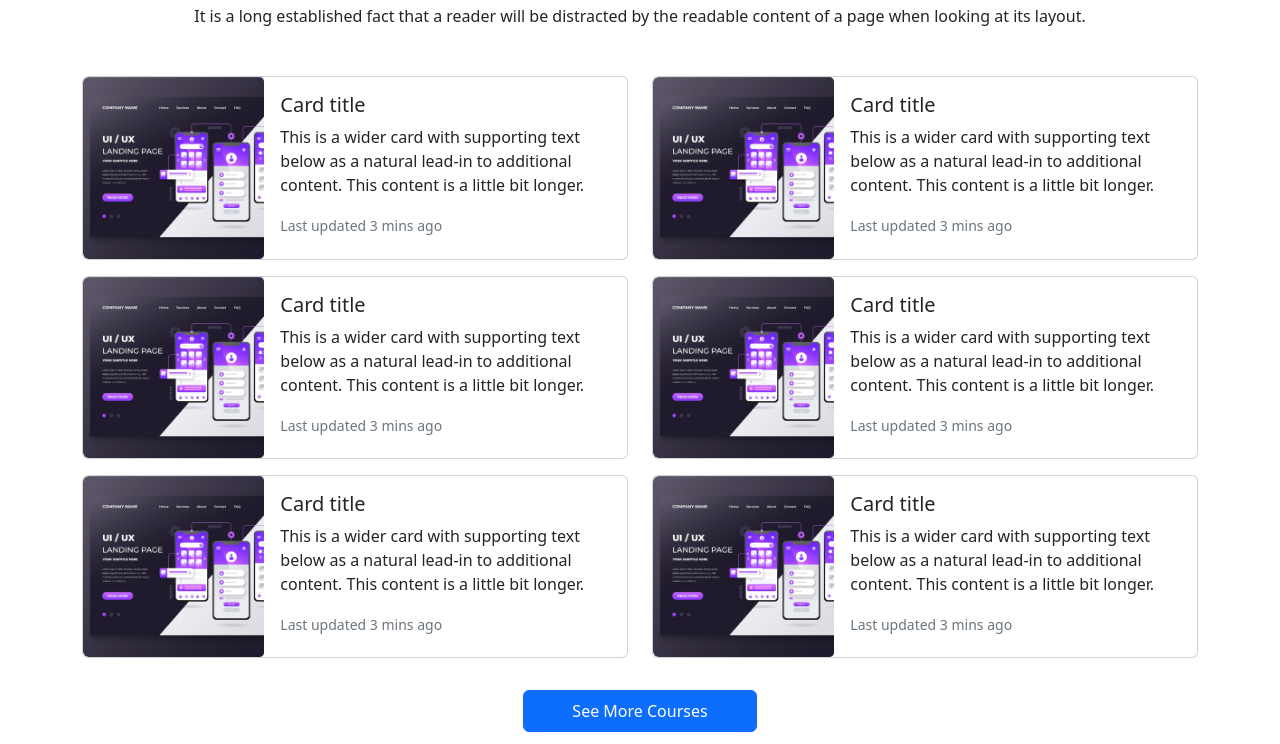
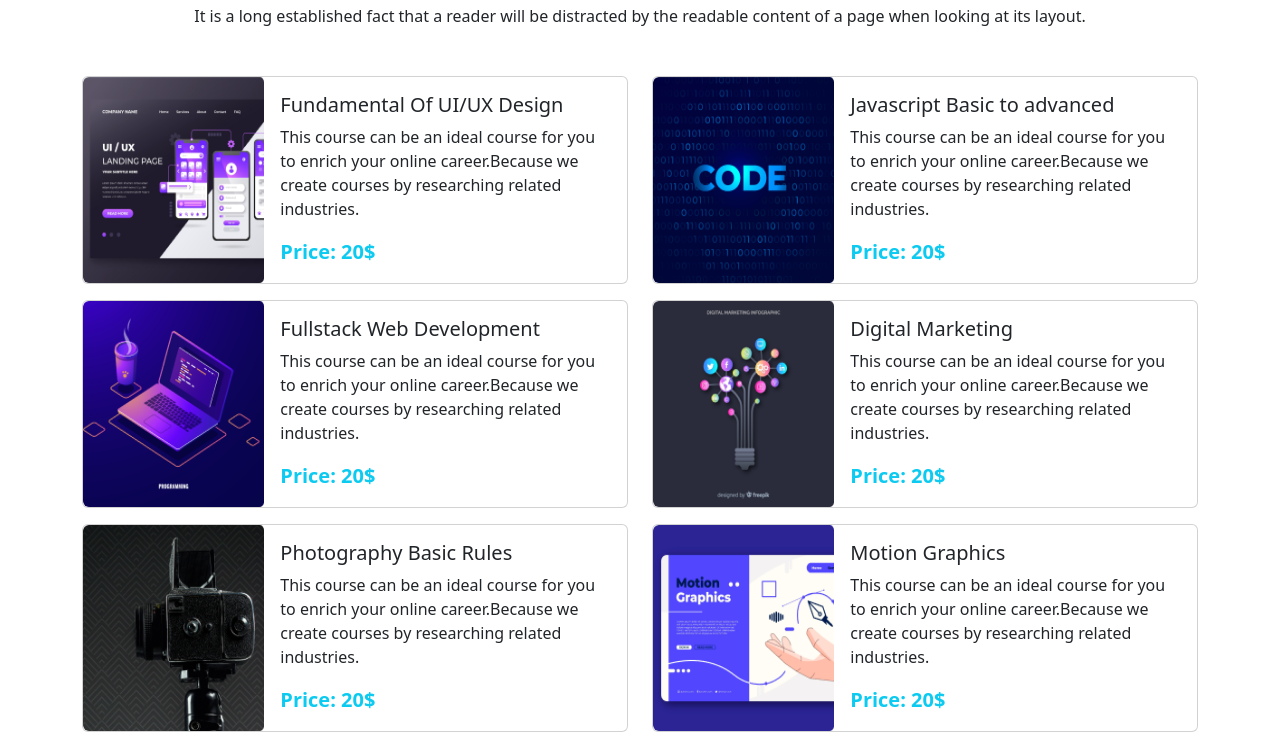
Before and after one commit to sadikware/careerlend, a plain HTML site: page index.html in a window 1280 px wide. Shown: the part 676-1420 px from the top of the page. Drawn offline with nearby package versions, Linux system fonts and the light colour scheme.

Commit message:
join now section added

```diff
--- a/index.html
+++ b/index.html
@@ -23,7 +23,7 @@
     <!-- Navbar Start -->
     <header class="header">
       <nav class="navbar navbar-expand-lg py-4">
-        <div class="container">
+        <div class="container ms">
           <a class="navbar-brand fw-bolder fs-2" href="#">CareerLend</a>
           <button
             class="navbar-toggler"
@@ -181,27 +181,25 @@
           <div class="courses-card">
             <div class="row row-cols-1 row-cols-lg-2">
               <div class="col">
-                <div class="card mb-3">
+                <div class="card mb-3 h-10">
                   <div class="row g-0">
                     <div class="col-md-4 col-12 order-1">
                       <img
                         src="./images/course/course-1.png"
-                        class="img-fluid rounded-start course-banner"
+                        class="img-fluid rounded-start course-banner w-100 h-100"
                         alt="..."
                       />
                     </div>
                     <div class="col-md-8 col-12 order-2">
                       <div class="card-body">
-                        <h5 class="card-title">Card title</h5>
+                        <h5 class="card-title">Fundamental Of UI/UX Design</h5>
                         <p class="card-text">
-                          This is a wider card with supporting text below as a
-                          natural lead-in to additional content. This content is
-                          a little bit longer.
+                          This course can be an ideal course for you to enrich
+                          your online career.Because we create courses by
+                          researching related industries.
                         </p>
-                        <p class="card-text">
-                          <small class="text-muted"
-                            >Last updated 3 mins ago</small
-                          >
+                        <p class="card-text lead fw-bold text-info">
+                          Price: 20$
                         </p>
                       </div>
                     </div>
@@ -213,23 +211,21 @@
                   <div class="row g-0">
                     <div class="col-md-4">
                       <img
-                        src="./images/course/course-1.png"
-                        class="img-fluid rounded-start course-banner"
+                        src="./images/course/course-2.png"
+                        class="img-fluid rounded-start course-banner w-100 h-100"
                         alt="..."
                       />
                     </div>
                     <div class="col-md-8">
                       <div class="card-body">
-                        <h5 class="card-title">Card title</h5>
+                        <h5 class="card-title">Javascript Basic to advanced</h5>
                         <p class="card-text">
-                          This is a wider card with supporting text below as a
-                          natural lead-in to additional content. This content is
-                          a little bit longer.
+                          This course can be an ideal course for you to enrich
+                          your online career.Because we create courses by
+                          researching related industries.
                         </p>
-                        <p class="card-text">
-                          <small class="text-muted"
-                            >Last updated 3 mins ago</small
-                          >
+                        <p class="card-text lead fw-bold text-info">
+                          Price: 20$
                         </p>
                       </div>
                     </div>
@@ -241,23 +237,21 @@
                   <div class="row g-0">
                     <div class="col-md-4">
                       <img
-                        src="./images/course/course-1.png "
-                        class="img-fluid rounded-start course-banner"
+                        src="./images/course/course-3.png "
+                        class="img-fluid rounded-start course-banner w-100 h-100"
                         alt="..."
                       />
                     </div>
                     <div class="col-md-8">
                       <div class="card-body">
-                        <h5 class="card-title">Card title</h5>
+                        <h5 class="card-title">Fullstack Web Development</h5>
                         <p class="card-text">
-                          This is a wider card with supporting text below as a
-                          natural lead-in to additional content. This content is
-                          a little bit longer.
+                          This course can be an ideal course for you to enrich
+                          your online career.Because we create courses by
+                          researching related industries.
                         </p>
-                        <p class="card-text">
-                          <small class="text-muted"
-                            >Last updated 3 mins ago</small
-                          >
+                        <p class="card-text lead fw-bold text-info">
+                          Price: 20$
                         </p>
                       </div>
                     </div>
@@ -269,23 +263,21 @@
                   <div class="row g-0">
                     <div class="col-md-4">
                       <img
-                        src="./images/course/course-1.png"
-                        class="img-fluid rounded-start course-banner"
+                        src="./images/course/course-4.png"
+                        class="img-fluid rounded-start course-banner w-100 h-100"
                         alt="..."
                       />
                     </div>
                     <div class="col-md-8">
                       <div class="card-body">
-                        <h5 class="card-title">Card title</h5>
+                        <h5 class="card-title">Digital Marketing</h5>
                         <p class="card-text">
-                          This is a wider card with supporting text below as a
-                          natural lead-in to additional content. This content is
-                          a little bit longer.
+                          This course can be an ideal course for you to enrich
+                          your online career.Because we create courses by
+                          researching related industries.
                         </p>
-                        <p class="card-text">
-                          <small class="text-muted"
-                            >Last updated 3 mins ago</small
-                          >
+                        <p class="card-text lead fw-bold text-info">
+                          Price: 20$
                         </p>
                       </div>
                     </div>
@@ -297,23 +289,21 @@
                   <div class="row g-0">
                     <div class="col-md-4">
                       <img
-                        src="./images/course/course-1.png"
-                        class="img-fluid rounded-start course-banner"
+                        src="./images/course/course-5.png"
+                        class="img-fluid rounded-start course-banner w-100 h-100"
                         alt="..."
                       />
                     </div>
                     <div class="col-md-8">
                       <div class="card-body">
-                        <h5 class="card-title">Card title</h5>
+                        <h5 class="card-title">Photography Basic Rules</h5>
                         <p class="card-text">
-                          This is a wider card with supporting text below as a
-                          natural lead-in to additional content. This content is
-                          a little bit longer.
+                          This course can be an ideal course for you to enrich
+                          your online career.Because we create courses by
+                          researching related industries.
                         </p>
-                        <p class="card-text">
-                          <small class="text-muted"
-                            >Last updated 3 mins ago</small
-                          >
+                        <p class="card-text lead fw-bold text-info">
+                          Price: 20$
                         </p>
                       </div>
                     </div>
@@ -325,23 +315,21 @@
                   <div class="row g-0">
                     <div class="col-md-4">
                       <img
-                        src="./images/course/course-1.png"
-                        class="img-fluid rounded-start course-banner"
+                        src="./images/course/course-6.png"
+                        class="img-fluid rounded-start course-banner w-100 h-100"
                         alt="..."
                       />
                     </div>
                     <div class="col-md-8">
                       <div class="card-body">
-                        <h5 class="card-title">Card title</h5>
+                        <h5 class="card-title">Motion Graphics</h5>
                         <p class="card-text">
-                          This is a wider card with supporting text below as a
-                          natural lead-in to additional content. This content is
-                          a little bit longer.
+                          This course can be an ideal course for you to enrich
+                          your online career.Because we create courses by
+                          researching related industries.
                         </p>
-                        <p class="card-text">
-                          <small class="text-muted"
-                            >Last updated 3 mins ago</small
-                          >
+                        <p class="card-text lead fw-bold text-info">
+                          Price: 20$
                         </p>
                       </div>
                     </div>
@@ -350,14 +338,37 @@
               </div>
             </div>
           </div>
-          <div class="text-center mt-3">
-            <a href="" class="btn btn-primary text-white px-5 py-2"
+          <div class="text-center mt-2">
+            <a href="" class="btn btn-info text-white px-5 py-2"
               >See More Courses</a
             >
           </div>
         </div>
       </section>
       <!-- Courses Section End -->
+
+      <!-- join Now Section Start -->
+      <section class="join-now mb-5">
+        <div class="container">
+          <div
+            class="bg-info d-lg-flex justify-content-between align-items-center p-5 rounded-2 text-center text-lg-start"
+          >
+            <div class="text-white">
+              <h2>Ready to join?</h2>
+              <p>
+                It is a long established fact that a reader will be distracted
+                by the readable content of a page when looking at its layout.
+              </p>
+            </div>
+            <div>
+              <a href="" class="btn btn-light text-info py-2 px-4"
+                >Register Now</a
+              >
+            </div>
+          </div>
+        </div>
+      </section>
+      <!-- join Now Section End -->
     </main>
 
     <!-- Bootstrap JS CDN -->
--- a/style.css
+++ b/style.css
@@ -2,11 +2,3 @@
   height: 60vh;
   object-fit: cover;
 }
-
-@media screen and (max-width: 1400px) {
-  .course-banner {
-    width: 100%;
-    height: 100%;
-    object-fit: cover;
-  }
-}
```
